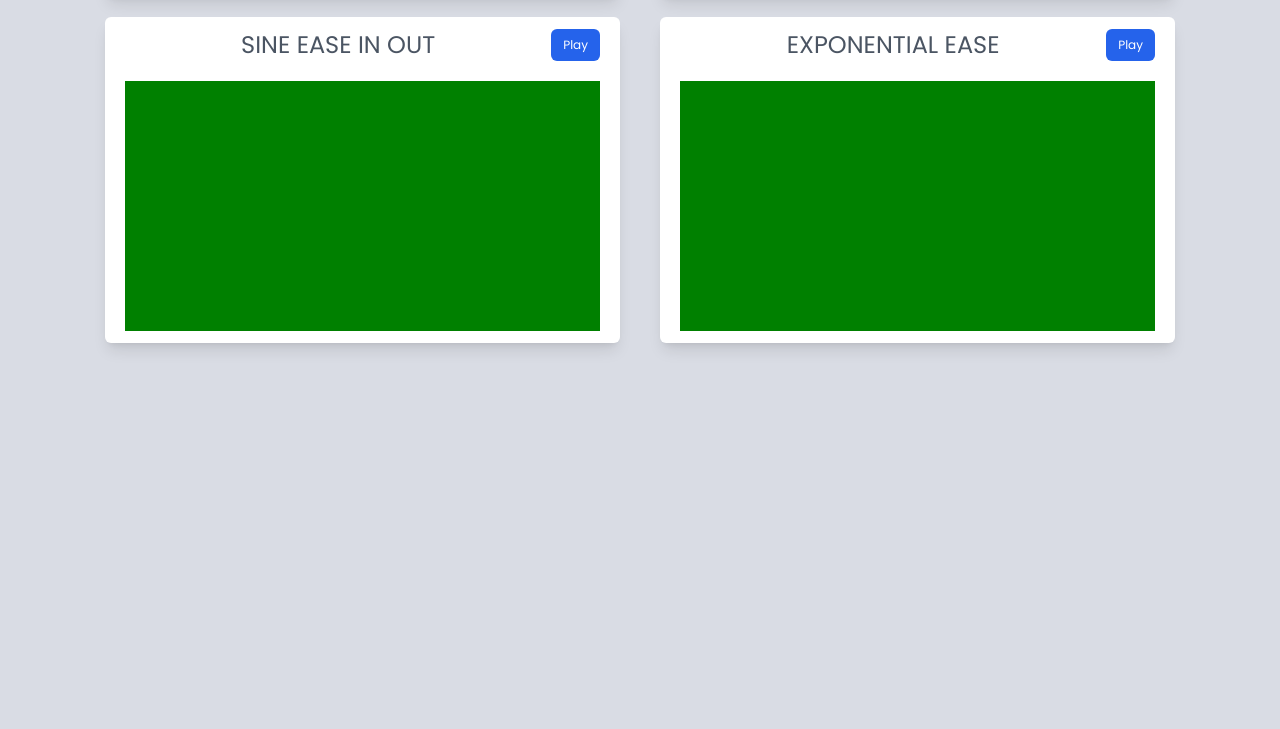
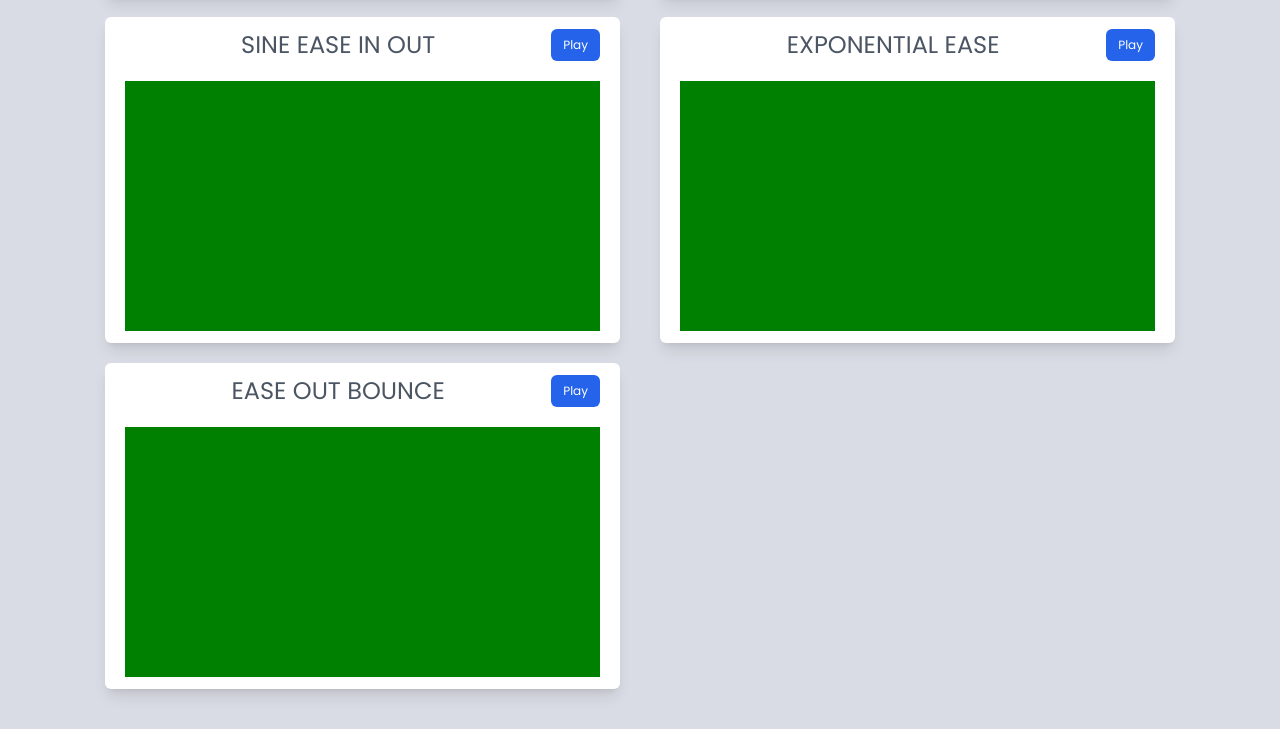
Before and after one commit to zuramai/canvas-animations, a website built with Vite: page index.html in a window 1280 px wide. Shown: the part 799-1528 px from the top of the page. Before the commit the page ends 1182 px from the top, so only its background shows below. Built offline with nearby package versions, Linux system fonts and the light colour scheme.

Commit message:
add: ease-out-bounce

```diff
--- a/index.html
+++ b/index.html
@@ -86,6 +86,18 @@
                       </div>
                   </div>
               </div>
+              <div class="md:w-1/2 w-full mb-5 px-5">
+                  <div class="card shadow-lg w-full bg-white rounded-md px-5 py-3">
+                      <div class="card-header flex justify-between pb-5">
+                          <div></div>
+                          <h4 class='text-2xl text-center text-gray-600'>EASE OUT BOUNCE</h4>
+                          <button class='btn-play px-3 py-1 bg-blue-600 text-white rounded-md text-xs hover:bg-blue-700 transition duration-200'>Play</button>
+                      </div>
+                      <div class="card-body">
+                          <canvas  id="ease-out-bounce" height="250"></canvas>
+                      </div>
+                  </div>
+              </div>
           </div>
       </div>
     </div>
--- /dev/null
+++ b/src/easings/easeOutBounce.ts
@@ -0,0 +1,23 @@
+// x (currentProgress) = 0 - 100
+// start = start point position
+// distance = distance from start in point
+// steps = number of frames (which is 100)
+export function easeOutBounce(x: number, start: number, distance: number, steps:number): number {
+    const n1 = 7.5625;
+    const d1 = 2.75;
+    x = x / steps
+    let val;
+
+    if (x < 1 / d1) {
+        val = n1 * x * x;
+    } else if (x < 2 / d1) {
+        val = n1 * (x -= 1.5 / d1) * x + 0.75;
+    } else if (x < 2.5 / d1) {
+        val = n1 * (x -= 2.25 / d1) * x + 0.9375;
+    } else {
+        val = n1 * (x -= 2.625 / d1) * x + 0.984375;
+    }
+
+    return val * distance + start
+
+}
--- a/src/easings/index.ts
+++ b/src/easings/index.ts
@@ -4,3 +4,4 @@ export * from "./expEaseInOut"
 export * from "./quadraticEase"
 export * from "./quinticEase"
 export * from "./sineEaseInOut"
+export * from "./easeOutBounce"
--- a/src/main.ts
+++ b/src/main.ts
@@ -14,6 +14,7 @@ let contexts: {[key in EasingTypes]: CanvasRenderingContext2D|null} = {
     "exponential-ease": null,
     "quintic-ease": null,
     "sine-ease": null,
+    "ease-out-bounce": null,
 }
 
 // Generate contexts
@@ -40,7 +41,8 @@ let easings: {[key: string]: Easing} = {
     "quadratic-ease": easing.quadraticEase,
     "exponential-ease": easing.expEaseInOut,
     "quintic-ease": easing.quinticEase,
-    "sine-ease": easing.sineEaseInOut
+    "sine-ease": easing.sineEaseInOut,
+    "ease-out-bounce": easing.easeOutBounce
 }
 
 function getProgress(type: "x"|"y", params: ProgressParam) {
--- a/src/types.ts
+++ b/src/types.ts
@@ -2,7 +2,7 @@ export interface Easing {
     (currentProgress: number, start: number, distance: number, steps: number, power: number): number
 }
 
-export type EasingTypes = "linear" | "ease" | "quadratic-ease" | "exponential-ease" | "quintic-ease" | "sine-ease"
+export type EasingTypes = "linear" | "ease" | "quadratic-ease" | "exponential-ease" | "quintic-ease" | "sine-ease" | "ease-out-bounce"
 
 export interface ProgressParam {
     type: EasingTypes
```
